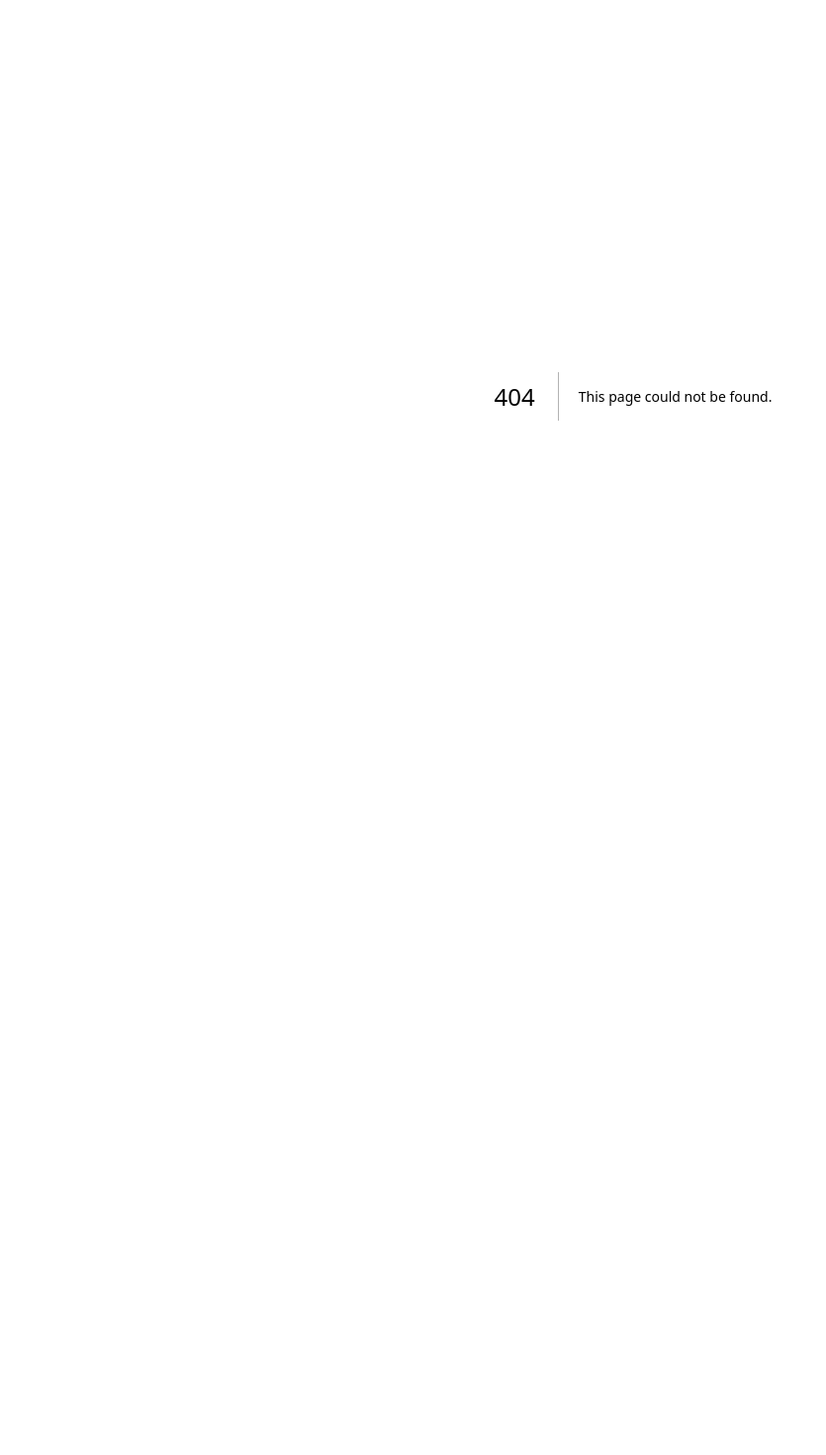
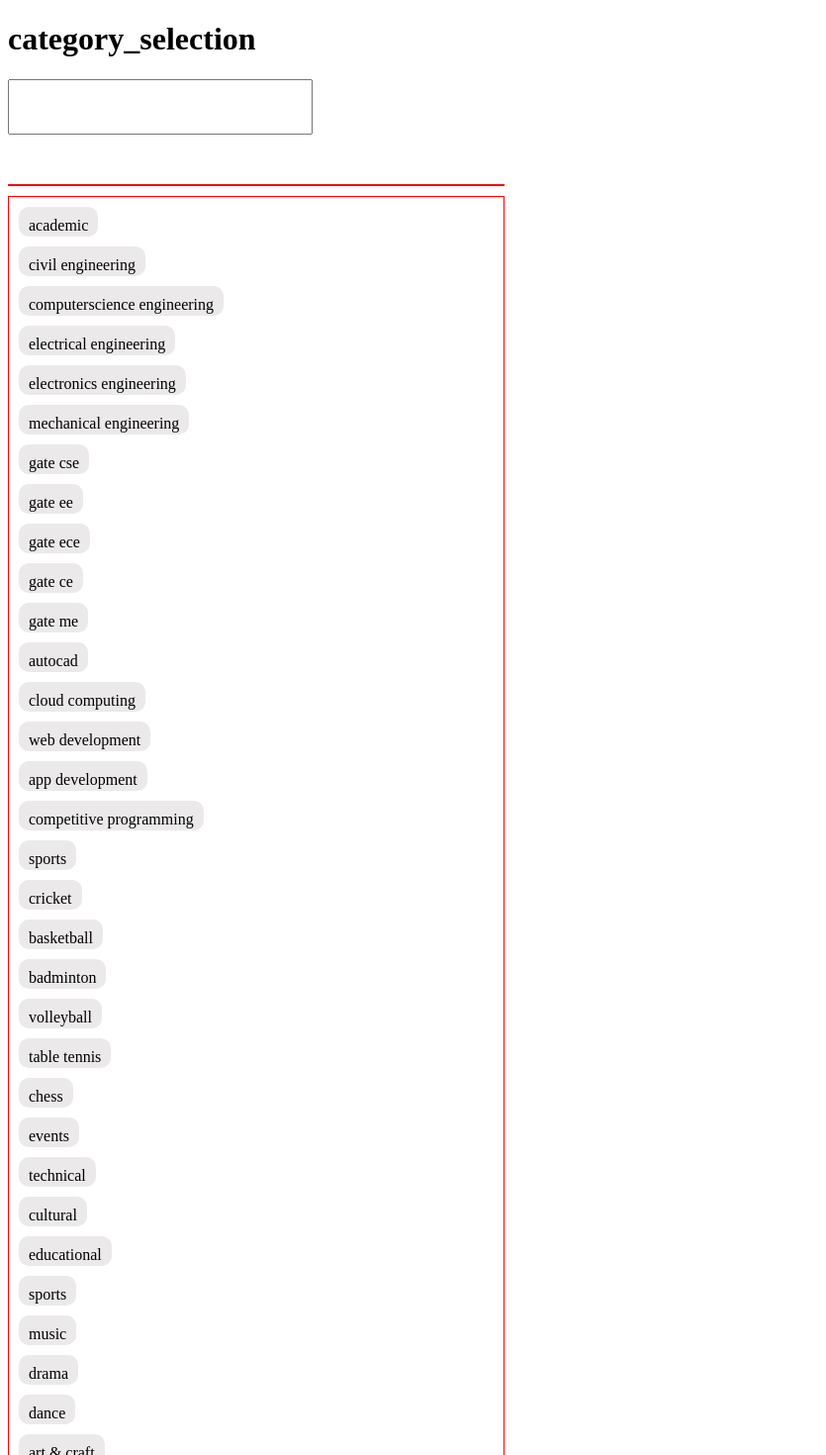
Before and after one commit to TEMPTUN/web, a Next.js app: page /categories in a window 1280 px wide. Before the commit this address had no page. Shown: the top 1470 px of the page at 99% size, without its empty margins (0-835 px from the left). Before the commit the page ends 800 px from the top, so only its background shows below. Built offline with nearby package versions, Linux system fonts and the light colour scheme.

Commit message:
created frontend logic for categoring selection

```diff
--- /dev/null
+++ b/component/category/Category_selection.js
@@ -0,0 +1,57 @@
+import React, { useEffect, useState } from 'react'
+import categoryData from './category_data'
+import styles from "./category.module.scss"
+
+
+
+function Category_selection() {
+  const [text,setText] = useState("");
+  const [selected,setSelected] = useState([]);
+  const [options,setOptions] = useState([]);
+
+  const handleText = async(e)=>{
+    let t = e.target.value.toLowerCase()
+    await setText(t);
+  }
+  const handleClick = async(e,data)=>{
+
+    await setSelected([...selected,data]);
+  }
+
+  useEffect(()=>{
+    let arr=[];
+    console.log(text);
+    categoryData.map((data)=>{
+      let str = data.toLowerCase();
+      // console.log(str.search(text));
+      if(str.search(text)!==-1){
+        arr.push(str);
+      }
+    })
+    setOptions(arr);
+  },[text])
+
+  return (
+    <>
+        <h1>category_selection</h1>
+        <input className={styles.ipt} type="text" value={text} onChange={(e)=>handleText(e)}/>
+
+        <div className={styles.box} style={{marginBottom:"10px"}}>
+
+          {selected.map((user ,idx) => (
+            <div className={styles.option}  key={`${idx}+${user}`} onClick={(e)=>handleClick(e,user)}>{user}</div>
+          ))}
+        </div>
+
+        <div className={styles.box}>
+
+        {options.map((user ,idx) => (
+          <div className={styles.option}  key={`${idx}+${user}`} onClick={(e)=>handleClick(e,user)}>{user}</div>
+        ))}
+        </div>
+    </>
+
+  )
+}
+
+export default Category_selection
--- /dev/null
+++ b/component/category/category.module.scss
@@ -0,0 +1,21 @@
+.box{
+    height:fit-content;
+    width:500px;
+    border:1px solid red;
+}
+
+.ipt{
+    height: 50px;
+    width:300px;
+    margin-bottom: 50px;
+}
+
+.option{
+    box-sizing: border-box;
+    height: 30px;
+    padding: 10px;
+    width: fit-content;
+    border-radius: 10px;
+    background-color: #ebe9e9;
+    margin: 10px;
+}
--- /dev/null
+++ b/component/category/category_data.js
@@ -0,0 +1,35 @@
+const categoryData= [
+    "Academic",
+    "Civil Engineering",
+    "ComputerScience Engineering",
+    "Electrical Engineering",
+    "Electronics Engineering",
+    "Mechanical Engineering",
+    "Gate CSE",
+    "Gate EE",
+    "Gate ECE",
+    "Gate CE",
+    "Gate ME",
+    "AutoCad",
+    "Cloud Computing",
+    "Web Development",
+    "App Development",
+    "Competitive Programming",
+    "Sports",
+    "Cricket",
+    "Basketball",
+    "Badminton",
+    "Volleyball",
+    "Table Tennis",
+    "Chess",
+    "Events",
+    "Technical",
+    "Cultural",
+    "Educational",
+    "Sports",
+    "Music",
+    "Drama",
+    "Dance",
+    "Art & Craft",
+]
+export default categoryData
--- a/package.json
+++ b/package.json
@@ -16,7 +16,9 @@
     "mongoose": "^6.8.2",
     "next": "13.1.0",
     "react": "18.2.0",
+    "react-cookie": "^4.1.1",
     "react-dom": "18.2.0",
-    "react-hook-form": "^7.38.0"
+    "react-hook-form": "^7.38.0",
+    "sass": "^1.57.1"
   }
 }
--- a/pages/login.jsx
+++ b/pages/SignUp.jsx
@@ -3,12 +3,14 @@ import React, { useState } from 'react'
 import { useForm } from 'react-hook-form';
 import base_url from '../utils/connection'
 
-function login() {
+function SignUp() {
 
     const {register,handleSubmit,formState: { errors }} = useForm();
     const onSubmit = async(data) => {
       try {
         const res = await axios.get(`${base_url}/api/details/user?name=${data.name}&email=${data.email}&password=${data.password}`);
+        setCookie('Name', name, { path: '/' });
+      setCookie('Password', pwd, { path: '/' });
       } catch (error) {
         console.log(error);
       }
@@ -50,4 +52,4 @@ function login() {
   )
 }
 
-export default login
+export default SignUp
--- a/pages/api/details/user.jsx
+++ b/pages/api/details/user.jsx
@@ -11,7 +11,7 @@ const handler = async(req, res)=> {
     })
     const result = await User.insertMany([Userdata]);
     // console.log(result);
-    res.status(200).json({ name,email,password })
+    res.status(200).json({ id:result[0]._id});
   }
 
   export default handler;
--- /dev/null
+++ b/pages/categories.jsx
@@ -0,0 +1,14 @@
+import Category_selection from "../component/category/Category_selection";
+
+import React from 'react'
+
+function categories() {
+  return (
+    <>
+        <Category_selection/>
+    </>
+
+  )
+}
+
+export default categories
--- a/styles/globals.css
+++ b/styles/globals.css
@@ -1,4 +1,4 @@
-:root {
+/* :root {
   --max-width: 1100px;
   --border-radius: 12px;
   --font-mono: ui-monospace, Menlo, Monaco, 'Cascadia Mono', 'Segoe UI Mono',
@@ -104,4 +104,4 @@ a {
   html {
     color-scheme: dark;
   }
-}
+} */
```
Also changed, not shown: pages/_app.js (+7 -2 lines), pages/index.js (+1 -110 lines), styles/Home.module.css (+5 -5 lines), 1 other file (tests, documents, lock files or other folders).
